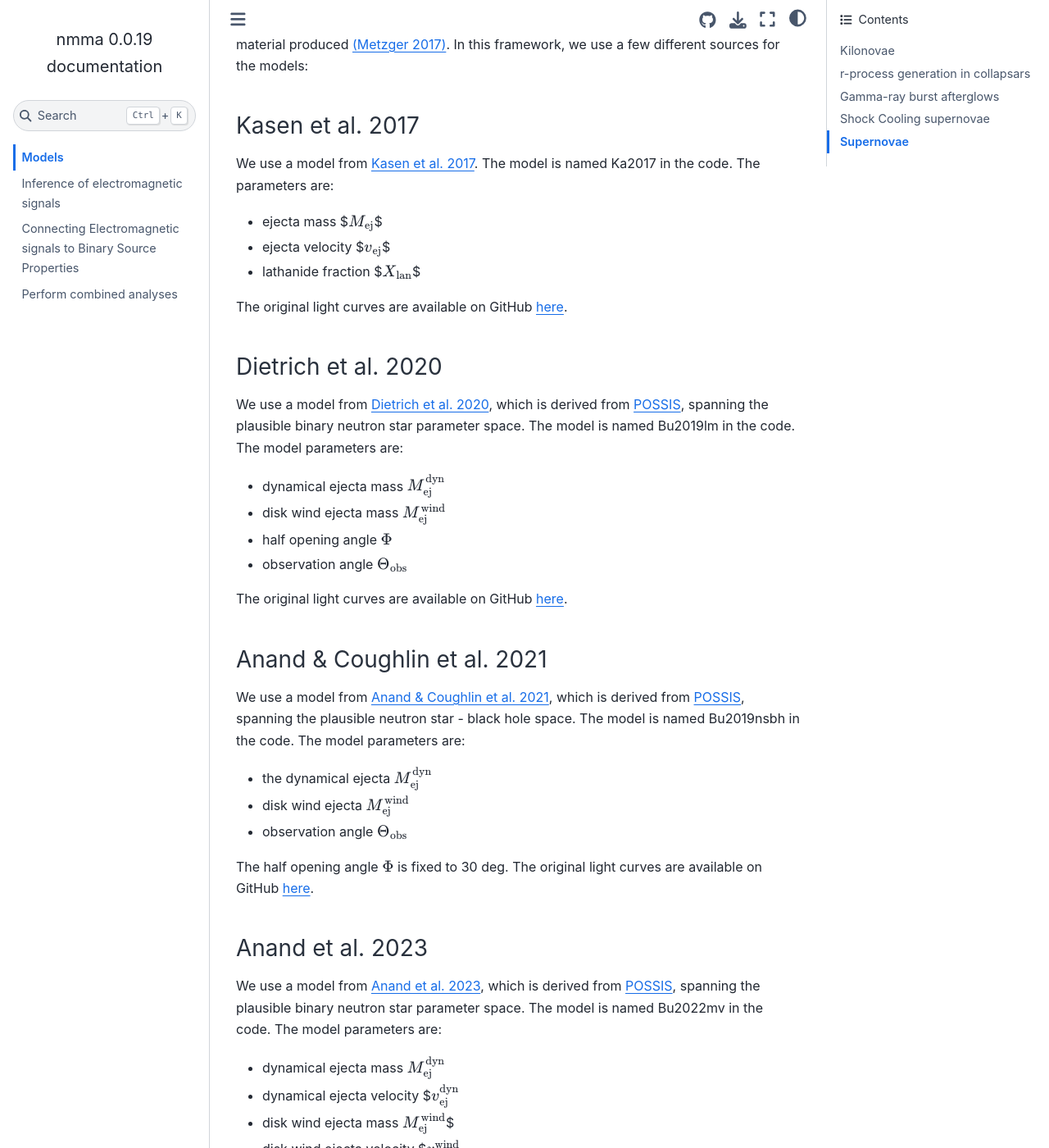
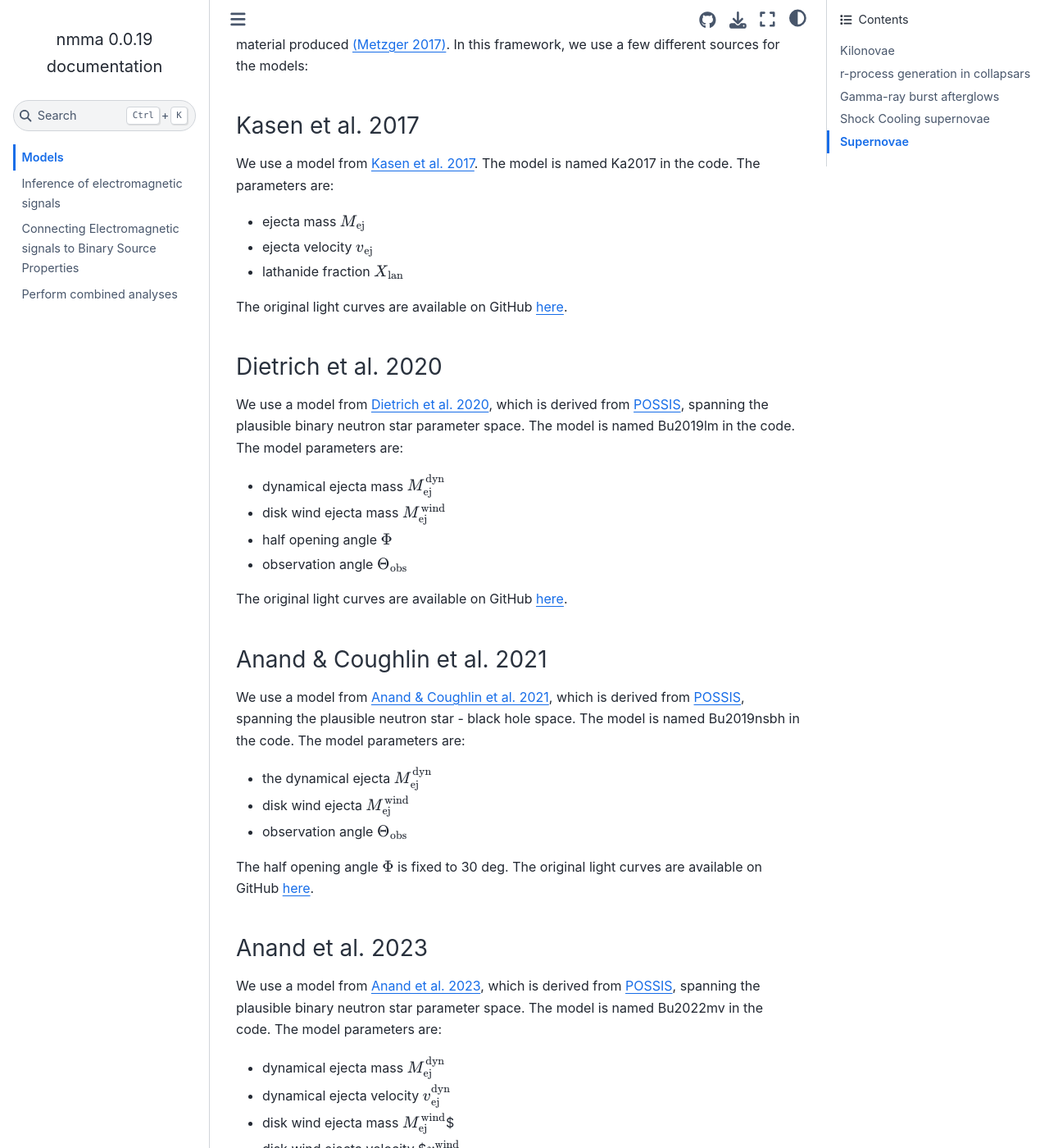
Before and after one commit to nuclear-multimessenger-astronomy/nmma, a Sphinx documentation site: the page built from doc/models.md, in a window 1280 px wide and 1400 px high, scrolled down 395 px. Shown: the whole window at 82% size. Built offline with Sphinx 7.4.7 and the Sphinx Book theme 1.1.4, drawn with Linux system fonts in a browser that asks for light colours; pages that are not in the unit, such as notebooks, are missing from menus.

Commit message:
Remove a few more extra $'s

```diff
--- a/doc/models.md
+++ b/doc/models.md
@@ -13,9 +13,9 @@ These are optical counterparts to binary neutron star mergers generated by r-pro
 
 We use a model from [Kasen et al. 2017](https://arxiv.org/abs/1710.05463). The model is named Ka2017 in the code. The parameters are:
 
-* ejecta mass $$M_{\rm ej}$$
-* ejecta velocity $$v_{\rm ej}$$
-* lathanide fraction $$X_{\rm lan}$$
+* ejecta mass $M_{\rm ej}$
+* ejecta velocity $v_{\rm ej}$
+* lathanide fraction $X_{\rm lan}$
 
 The original light curves are available on GitHub [here](https://github.com/dnkasen/Kasen_Kilonova_Models_2017).
 
@@ -46,10 +46,10 @@ The half opening angle $\Phi$ is fixed to 30 deg. The original light curves are
 We use a model from [Anand et al. 2023](https://arxiv.org/abs/2307.11080), which is derived from [POSSIS](https://arxiv.org/abs/1906.04205), spanning the plausible binary neutron star parameter space. The model is named Bu2022mv in the code. The model parameters are:
 
 * dynamical ejecta mass $M^{\rm dyn}_{\rm ej}$
-* dynamical ejecta velocity $$v^{\rm dyn}_{\rm ej}$
+* dynamical ejecta velocity $v^{\rm dyn}_{\rm ej}$
 * disk wind ejecta mass $M^{\rm wind}_{\rm ej}$$
 * disk wind ejecta velocity $$v^{\rm wind}_{\rm ej}$
-* observation angle $\Theta_{\rm{obs}}$$
+* observation angle $\Theta_{\rm{obs}}$
 
 The original light curves are available on GitHub [here](https://github.com/mbulla/kilonova_models).
 
```
